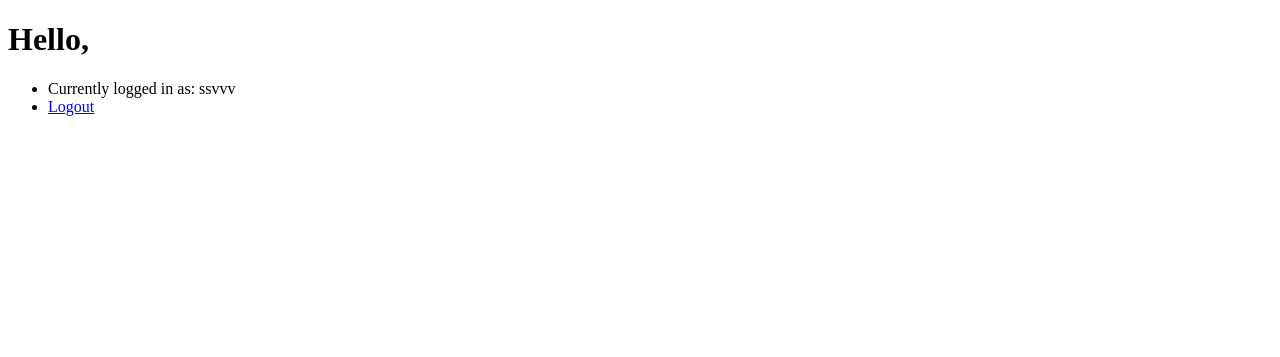
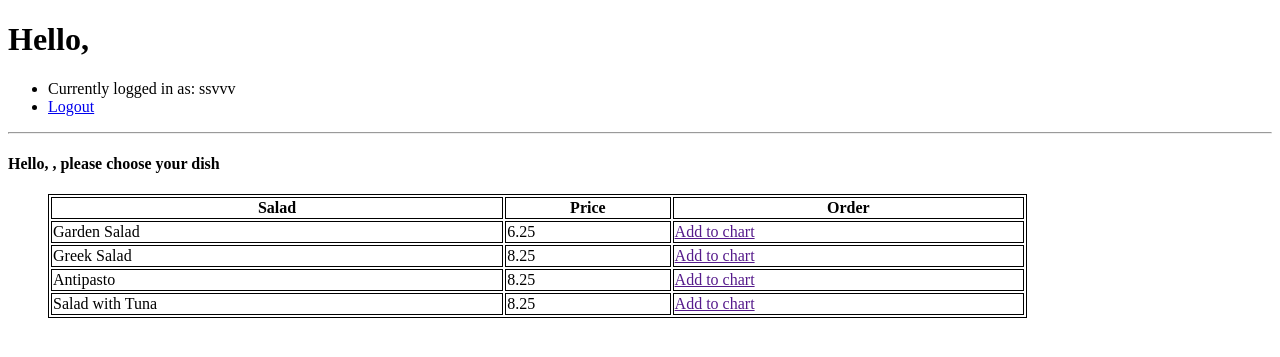
Before and after one commit to MaartenSchuilenburg/project3, a Django app: page / in a window 1280 px wide. Shown: the top 357 px of the page. Run offline with Django 3.2, Linux system fonts and the light colour scheme; a user stored in the database is signed in; data comes from the database, SQL or seed files in the repository.

Commit message:
added menu in front-end

```diff
--- a/orders/models.py
+++ b/orders/models.py
@@ -1,6 +1,6 @@
 from django.db import models
 
-# to import in shell following comamnd >> from orders.models import Pizza, Toppings, Pasta, Salads
+# to import in shell following comamnd >> from orders.models import Pizza, Toppings, Pasta, Salads, SubExtra, Subs, DinnerPlatters
 
 # Create your models here.
 
--- a/orders/templates/orders/base.html
+++ b/orders/templates/orders/base.html
@@ -2,6 +2,11 @@
 <html>
     <head>
         <title>Pizza ordering</title>
+    <style>
+table, th, td {
+  border: 1px solid black;
+}
+    </style>
     </head>
     <body>
         {% block body %}
--- a/orders/templates/orders/menu.html
+++ b/orders/templates/orders/menu.html
@@ -6,6 +6,29 @@
     <li>Currently logged in as: {{ user.username }}</li>
     <li><a href="{% url 'logout' %}">Logout</a></li>
 </ul>
+<hr>
+
+<h4>Hello, {{ user.first_name }}, please choose your dish</h4>
+<ul>
+    <table style="width:80%">
+        <tr>
+            <th>Salad</th>
+            <th>Price</th>
+            <th>Order</th>
+        </tr>
+        {% for salad in salads %}
+        <tr>
+            <td>{{ salad.description }}</td>
+            <td>{{ salad.price }}</td>
+            <td><a href="">Add to chart</a></td>
+        </tr>
+    {% empty %}
+        <th>No Salads</th>
+        <th>No Salads</th>
+        <th>No Salads</th>
+    {% endfor %}
+    </table>
+</ul>
 
 
 {% endblock %}
--- a/orders/views.py
+++ b/orders/views.py
@@ -5,15 +5,19 @@
 from django.contrib.auth.forms import UserCreationForm
 
 from orders.forms import SignUpForm
+from .models import Pizza, Toppings, Pasta, Salads, SubExtra, Subs, DinnerPlatters
 
 
 def index(request):
     if not request.user.is_authenticated:
         return render(request, "orders/login.html", {"message": None})
     context = {
-        "user": request.user
+        "user": request.user,
+        "salads": Salads.objects.all(),
     }
     return render(request, "orders/menu.html", context)
+
+
 
 def login_view(request):
     username = request.POST["username"]
```
Also changed, not shown: orders/urls.py (line endings or trailing spaces).
